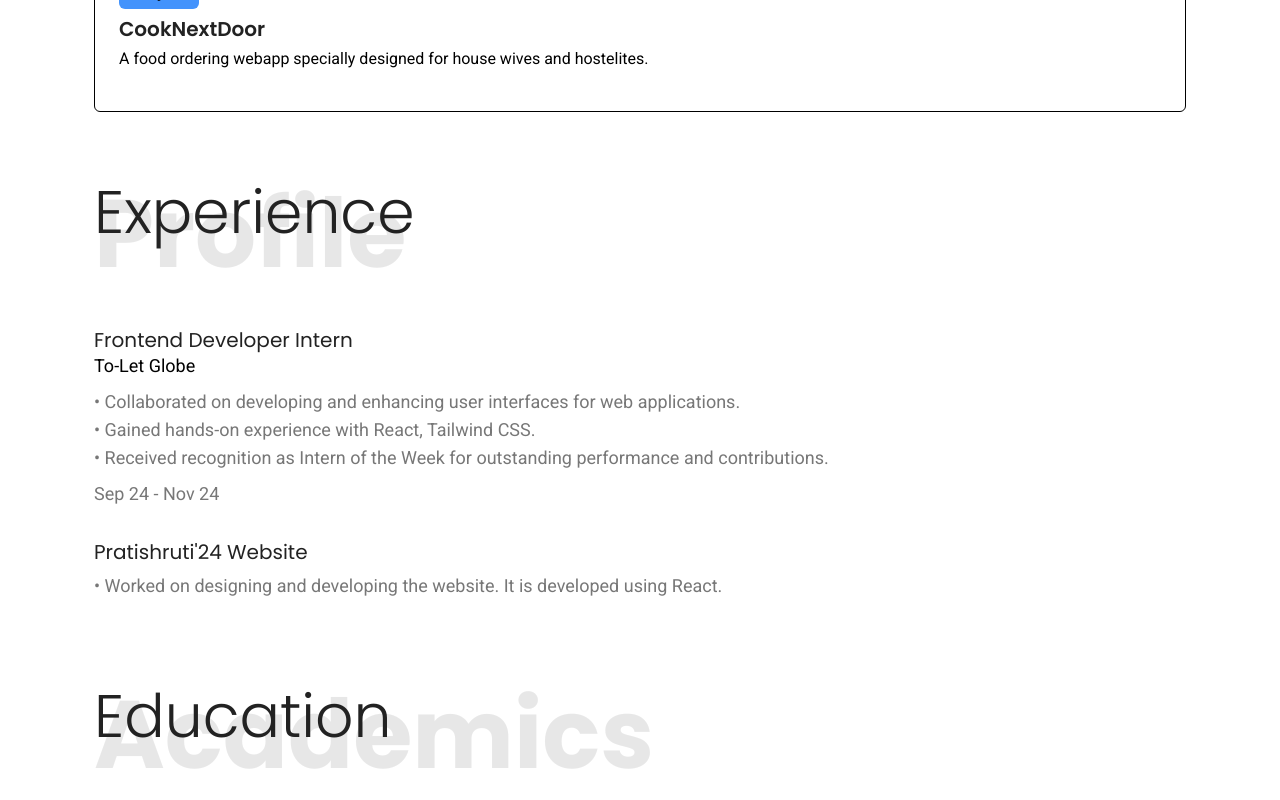
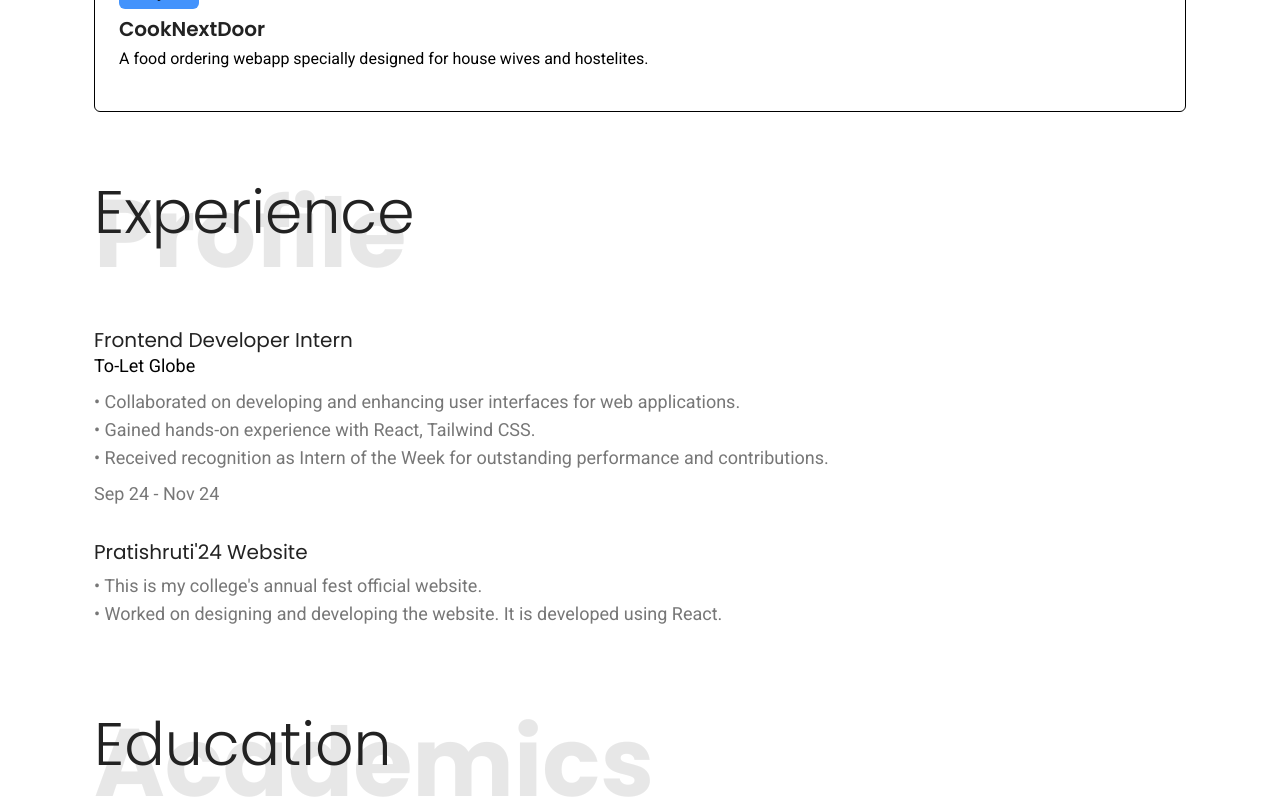
Before and after one commit to anshikagupta-04/Portfolio, a React (Vite) app: page / in a window 1280 px wide. Shown: the part 2118-2918 px from the top of the page. Built offline with nearby package versions, Linux system fonts and the light colour scheme.

Commit message:
added link to project

```diff
--- a/src/components/Experience.tsx
+++ b/src/components/Experience.tsx
@@ -25,8 +25,8 @@ const Experience: React.FC = () => {
                         <div className="py-4">
                             <div className="desc">
                                 <h4 className='text-xl mb-2'>Pratishruti'24 Website</h4>
-                                <p>• Worked on designing and developing the website. It is developed using React.
-                                </p>
+                                <p>• This is my college's annual fest official website.</p>
+                                <p>• Worked on designing and developing the website. It is developed using React.</p>
                             </div>
                         </div>
                     </div>
--- a/src/components/StripeCard.tsx
+++ b/src/components/StripeCard.tsx
@@ -4,7 +4,7 @@ import { ChevronRight } from 'lucide-react';
 
 const StripeCard:React.FC = () => {
   return (
-    <>
+    <a href='https://github.com/CulinaryDevHub/CookNextDoor'>
       <div className='w-[90%]] h-[480px] group mx-auto dark:bg-[#252525] p-2 bg-white dark:border-0 border overflow-hidden rounded-md dark:text-white text-black '>
         <figure className='w-full h-80 group-hover:h-72 transition-all duration-300 dark:bg-[#0a121a] bg-[#f0f5fa] p-2 rounded-md relative overflow-hidden'>
           <div
@@ -41,7 +41,7 @@ const StripeCard:React.FC = () => {
           </a>
         </article>
       </div>
-    </>
+    </a>
   );
 }
 
```
